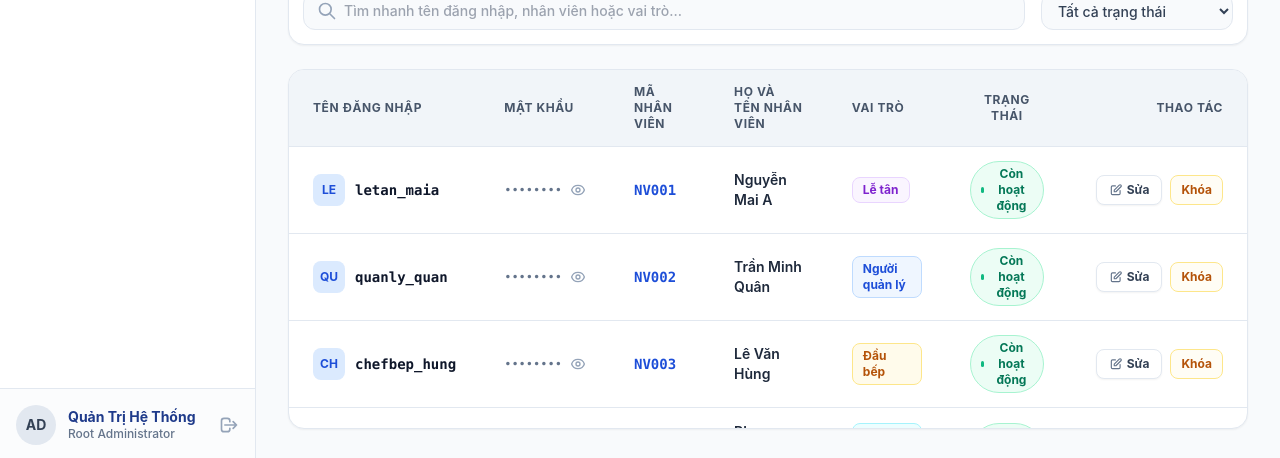
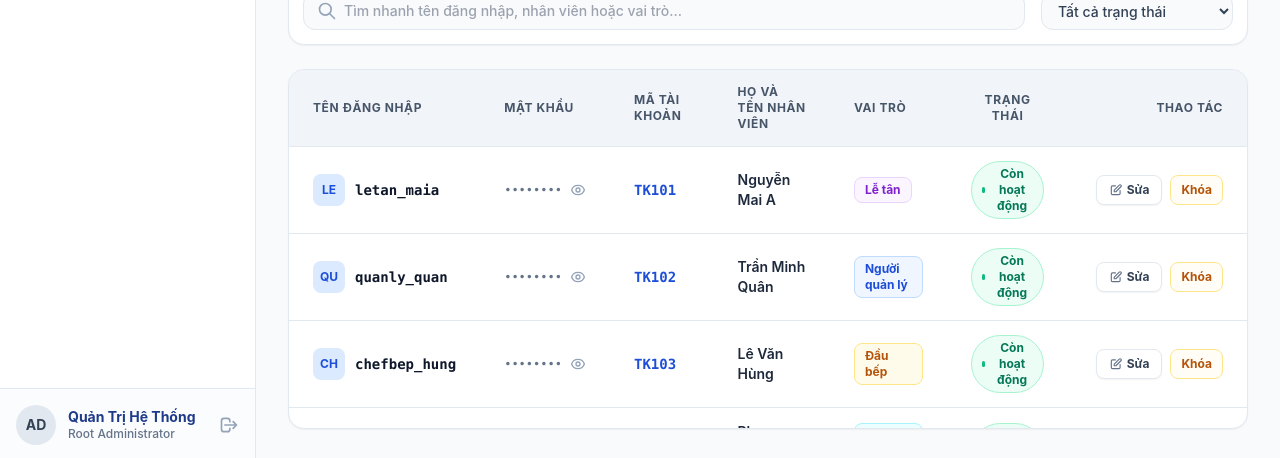
Before and after one commit to BrambleClaw123/RestaurantManagement, a React (Vite) app: page /admin in a window 1280 px wide. Shown: the part 339-797 px from the top of the page. Built offline with nearby package versions, Linux system fonts and the light colour scheme.

Commit message:
fix admin 2

```diff
--- a/src/pages/Admin/Admin.jsx
+++ b/src/pages/Admin/Admin.jsx
@@ -244,7 +244,7 @@
               <table className="w-full text-left border-collapse">
                 <thead className="sticky top-0 bg-slate-100 z-10 border-b border-slate-200 text-xs font-bold uppercase tracking-wider text-slate-600">
                   <tr>
-                    <th className="py-3.5 px-6">TÊN ĐĂNG NHẬP</th><th className="py-3.5 px-6">MẬT KHẨU</th><th className="py-3.5 px-6">MÃ NHÂN VIÊN</th><th className="py-3.5 px-6">HỌ VÀ TÊN NHÂN VIÊN</th><th className="py-3.5 px-6">VAI TRÒ</th><th className="py-3.5 px-6 text-center">TRẠNG THÁI</th><th className="py-3.5 px-6 text-right">THAO TÁC</th>
+                    <th className="py-3.5 px-6">TÊN ĐĂNG NHẬP</th><th className="py-3.5 px-6">MẬT KHẨU</th><th className="py-3.5 px-6">MÃ TÀI KHOẢN</th><th className="py-3.5 px-6">HỌ VÀ TÊN NHÂN VIÊN</th><th className="py-3.5 px-6">VAI TRÒ</th><th className="py-3.5 px-6 text-center">TRẠNG THÁI</th><th className="py-3.5 px-6 text-right">THAO TÁC</th>
                   </tr>
                 </thead>
                 <tbody className="divide-y divide-slate-200 text-sm">
@@ -267,7 +267,7 @@
                             </button>
                           </div>
                         </td>
-                        <td className="py-3.5 px-6 font-mono text-sm font-bold text-blue-700">NV{String(emp.id).padStart(3, '0')}</td>
+                        <td className="py-3.5 px-6 font-mono text-sm font-bold text-blue-700">TK{String(acc.id).padStart(3, '0')}</td>
                         <td className="py-3.5 px-6 font-semibold text-slate-800">{emp.name}</td>
                         <td className="py-3.5 px-6">{getRoleBadge(emp.role)}</td>
                         <td className="py-3.5 px-6 text-center">
@@ -353,7 +353,7 @@
             <div className="overflow-y-auto">
               <table className="w-full text-left border-collapse">
                 <thead className="sticky top-0 bg-slate-100 z-10 border-b border-slate-200 text-xs font-bold uppercase tracking-wider text-slate-600">
-                  <tr><th className="py-3.5 px-6">HỌ VÀ TÊN</th><th className="py-3.5 px-6">VAI TRÒ</th><th className="py-3.5 px-6">SỐ ĐIỆN THOẠI</th><th className="py-3.5 px-6 text-center">TÀI KHOẢN LIÊN KẾT</th><th className="py-3.5 px-6 text-right">THAO TÁC</th></tr>
+                  <tr><th className="py-3.5 px-6">HỌ VÀ TÊN</th><th className="py-3.5 px-6">VAI TRÒ</th><th className="py-3.5 px-6 text-center">TÀI KHOẢN LIÊN KẾT</th><th className="py-3.5 px-6">MÃ NHÂN VIÊN</th><th className="py-3.5 px-6">SỐ ĐIỆN THOẠI</th><th className="py-3.5 px-6 text-right">THAO TÁC</th></tr>
                 </thead>
                 <tbody className="divide-y divide-slate-200 text-sm">
                   {filteredEmployees.map(emp => {
@@ -369,18 +369,19 @@
                           </div>
                         </td>
                         <td className="py-3.5 px-6">{getRoleBadge(emp.role)}</td>
-                        <td className="py-3.5 px-6 font-mono text-sm text-slate-600 font-medium">
-                          <div className="flex items-center space-x-1.5">
-                            <svg className="w-4 h-4 text-slate-400" fill="none" stroke="currentColor" viewBox="0 0 24 24"><path strokeLinecap="round" strokeLinejoin="round" strokeWidth="2" d="M3 5a2 2 0 012-2h3.28a1 1 0 01.948.684l1.498 4.493a1 1 0 01-.502 1.21l-2.257 1.13a11.042 11.042 0 005.516 5.516l1.13-2.257a1 1 0 011.21-.502l4.493 1.498a1 1 0 01.684.949V19a2 2 0 01-2 2h-1C9.716 21 3 14.284 3 6V5z"></path></svg>
-                            <span>{emp.phone}</span>
-                          </div>
-                        </td>
                         <td className="py-3.5 px-6 text-center">
                           {acc ? (
                             <span className={`inline-flex items-center px-2 py-0.5 rounded text-xs font-mono font-bold ${acc.status === 'ACTIVE' ? 'bg-slate-100 text-blue-700' : 'bg-rose-50 text-rose-600'}`}>@{acc.username}</span>
                           ) : (
                             <span className="text-xs text-amber-600 font-medium italic">Chưa cấp tài khoản</span>
                           )}
+                        </td>
+                        <td className="py-3.5 px-6 font-mono text-sm font-bold text-blue-700">NV{String(emp.id).padStart(3, '0')}</td>
+                        <td className="py-3.5 px-6 font-mono text-sm text-slate-600 font-medium">
+                          <div className="flex items-center space-x-1.5">
+                            <svg className="w-4 h-4 text-slate-400" fill="none" stroke="currentColor" viewBox="0 0 24 24"><path strokeLinecap="round" strokeLinejoin="round" strokeWidth="2" d="M3 5a2 2 0 012-2h3.28a1 1 0 01.948.684l1.498 4.493a1 1 0 01-.502 1.21l-2.257 1.13a11.042 11.042 0 005.516 5.516l1.13-2.257a1 1 0 011.21-.502l4.493 1.498a1 1 0 01.684.949V19a2 2 0 01-2 2h-1C9.716 21 3 14.284 3 6V5z"></path></svg>
+                            <span>{emp.phone}</span>
+                          </div>
                         </td>
                         <td className="py-3.5 px-6 text-right">
                           <button onClick={() => openEmpModal(emp)} className="inline-flex items-center px-3 py-1.5 rounded-lg border border-slate-200 bg-white hover:bg-slate-50 text-slate-700 text-xs font-bold transition-all shadow-sm">
@@ -390,7 +391,7 @@
                       </tr>
                     );
                   })}
-                  {filteredEmployees.length === 0 && <tr><td colSpan="5" className="py-12 text-center text-slate-400 font-medium">Không tìm thấy nhân viên phù hợp</td></tr>}
+                  {filteredEmployees.length === 0 && <tr><td colSpan="6" className="py-12 text-center text-slate-400 font-medium">Không tìm thấy nhân viên phù hợp</td></tr>}
                 </tbody>
               </table>
             </div>
```
